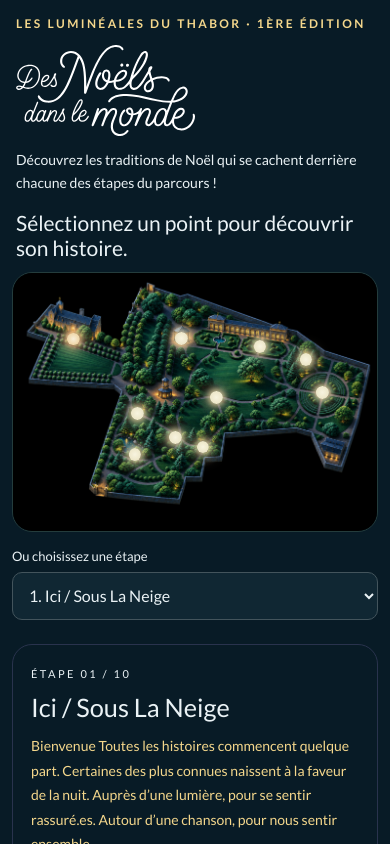
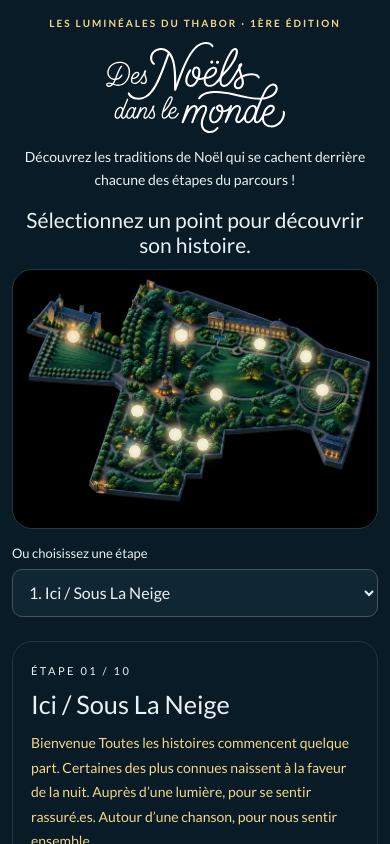
Before and after one commit to Reisorel/Thabor_map, a React (Vite) app in the folder frontend/: page / in a window 390 px wide. Shown: the top 844 px of the page. Built offline with nearby package versions, Linux system fonts and the light colour scheme.

Commit message:
fixing title

```diff
--- a/frontend/src/components/Carte/Carte.scss
+++ b/frontend/src/components/Carte/Carte.scss
@@ -8,7 +8,7 @@
   display: grid;
   grid-template-columns: minmax(0, 1.35fr) minmax(0, 1fr);
   gap: 40px;
-  align-items: center;
+  align-items: start;
   padding-bottom: 56px;
 }
 
--- a/frontend/src/components/Logo/Logo.scss
+++ b/frontend/src/components/Logo/Logo.scss
@@ -19,7 +19,7 @@
     max-width: none;
     margin: 0 0 12px;
     color: #f4d78c;
-    font-size: clamp(12px, 2vw, 26px);
+    font-size: clamp(10px, 1.5vw, 18px);
     font-weight: 700;
     line-height: 1.4;
     letter-spacing: .2em;
@@ -33,6 +33,18 @@
   h2 {
     margin-top: 24px;
     font-size: 23px;
+  }
+}
+
+@media (max-width: 900px) {
+  .introduction {
+    margin-inline: auto;
+    text-align: center;
+
+    h1 img,
+    p {
+      margin-inline: auto;
+    }
   }
 }
 
```
